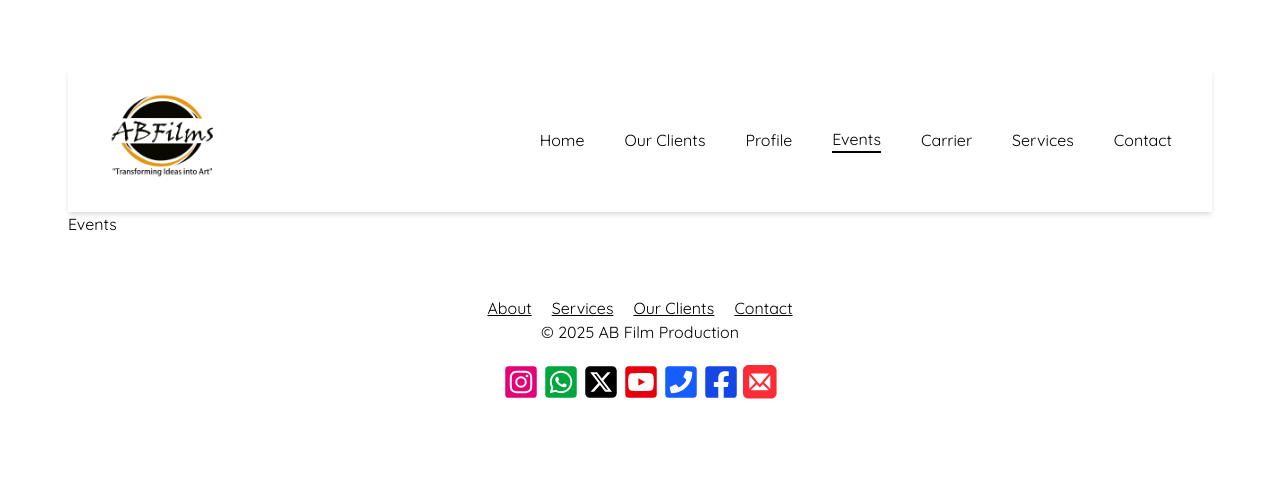
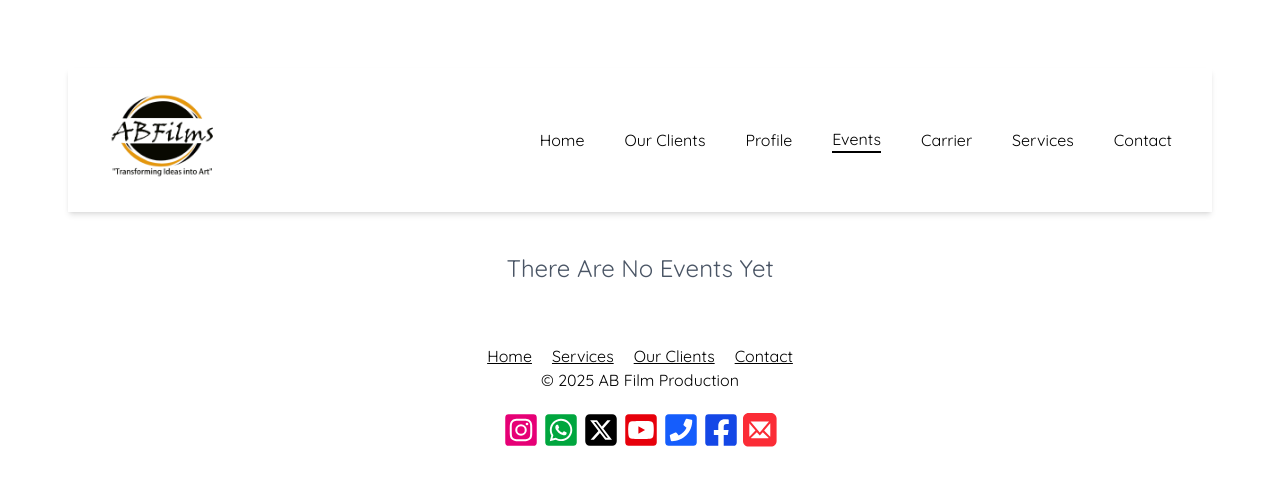
Before and after one commit to amanrawat9711/abfilms, a React (Vite) app: page /events in a window 1280 px wide. Shown: the top 486 px of the page. Built offline with nearby package versions, Linux system fonts and the light colour scheme.

Commit message:
Affdfdsf

```diff
--- a/package.json
+++ b/package.json
@@ -11,7 +11,8 @@
   },
   "dependencies": {
     "@tailwindcss/vite": "^4.1.3",
-    "framer-motion": "^12.6.3",
+    "framer-motion": "^12.6.5",
+    "motion": "^12.6.5",
     "react": "^19.0.0",
     "react-dom": "^19.0.0",
     "react-icons": "^5.5.0",
--- a/src/pages/Events.jsx
+++ b/src/pages/Events.jsx
@@ -1,9 +1,19 @@
-import React from 'react'
+import React from "react";
+import { motion } from "framer-motion";
 
 const Events = () => {
   return (
-    <div>Events</div>
-  )
-}
+    <div className="mt-10">
+      <motion.h1
+        initial={{ opacity: 0, x: -100 }}
+        animate={{ opacity: 1, x: 0 }}
+        transition={{ duration: 0.6 }}
+        className="text-2xl text-center font-semibold text-gray-600"
+      >
+        There Are No Events Yet{" "}
+      </motion.h1>
+    </div>
+  );
+};
 
-export default Events
+export default Events;
--- a/src/shared/Footer.jsx
+++ b/src/shared/Footer.jsx
@@ -15,11 +15,11 @@ const Footer = () => {
         <p
           className="cursor-pointer underline"
           onClick={() => {
-            navigate("/about");
+            navigate("/");
             scrollTo(0, 0);
           }}
         >
-          About
+          Home
         </p>
         <p
           className="cursor-pointer underline"
```
Also changed, not shown: 1 other file (tests, documents, lock files or other folders).
